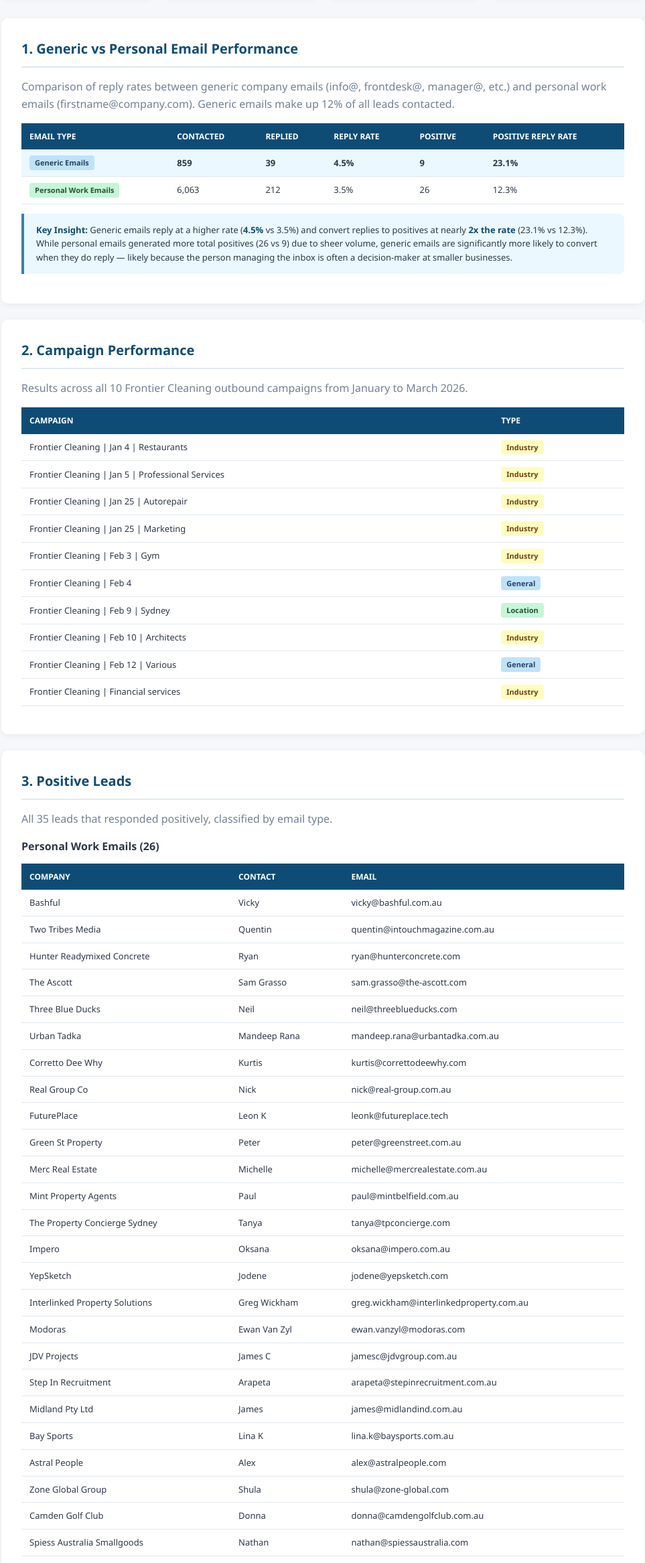
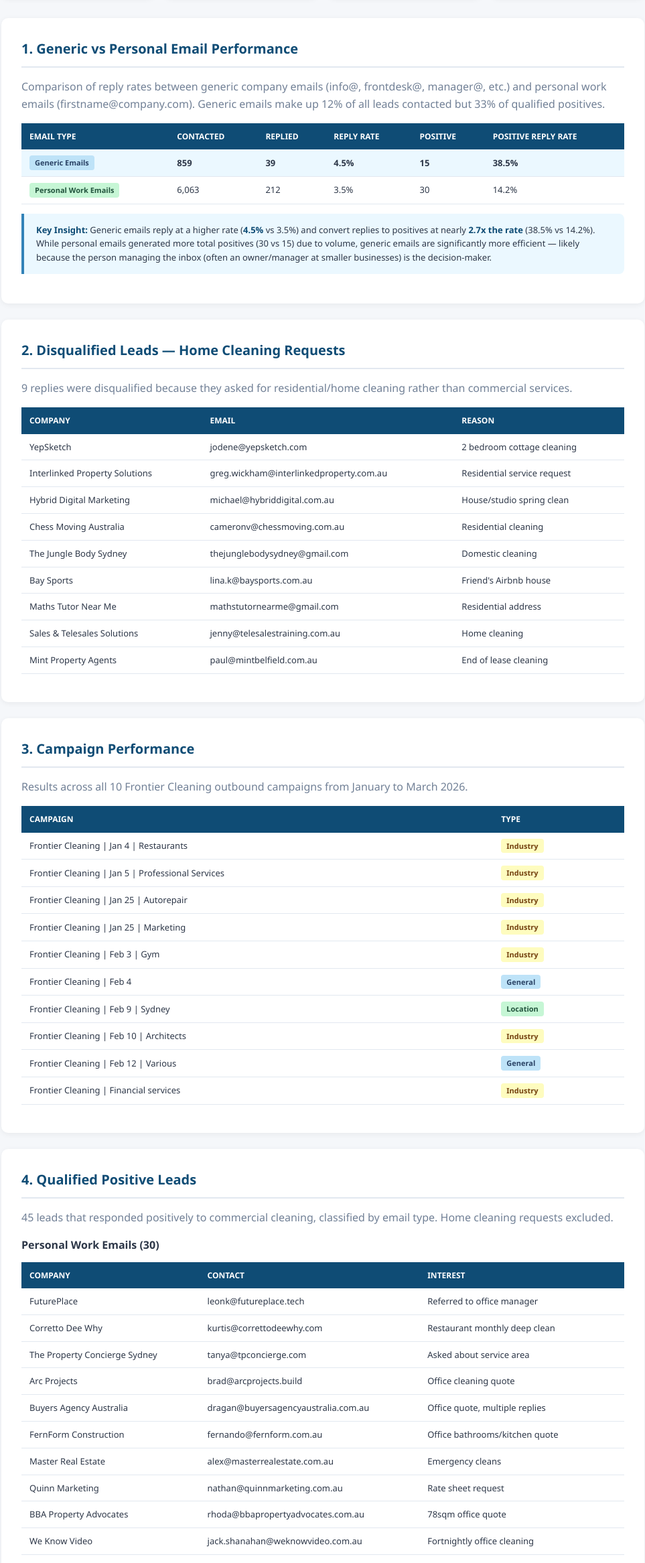
Before and after one commit to malak-afk/frontier-report, a plain HTML site: page index.html in a window 1280 px wide. Shown: the part 467-2800 px from the top of the page at 67% size, without its empty margins (158-1121 px from the left). Drawn offline with Linux system fonts and the light colour scheme.

Commit message:
Update with real positives: 45 qualified (30 personal, 15 generic), exclude 9 home cleaning

```diff
--- a/index.html
+++ b/index.html
@@ -31,6 +31,7 @@
   .tag-blue { background: #bee3f8; color: #2a4365; }
   .tag-yellow { background: #fefcbf; color: #744210; }
   .tag-gray { background: #e2e8f0; color: #4a5568; }
+  .tag-orange { background: #feebc8; color: #7b341e; }
   .two-col { display: grid; grid-template-columns: 1fr 1fr; gap: 20px; }
   @media (max-width: 768px) { .kpi-row { grid-template-columns: repeat(2, 1fr); } .two-col { grid-template-columns: 1fr; } }
 </style>
@@ -49,7 +50,7 @@
     <div class="label">Leads Contacted</div>
   </div>
   <div class="kpi">
-    <div class="number">35</div>
+    <div class="number">45</div>
     <div class="label">Positive Replies</div>
   </div>
   <div class="kpi">
@@ -68,15 +69,15 @@
     <div class="label">Reply Rate</div>
   </div>
   <div class="kpi">
-    <div class="number">13.9%</div>
+    <div class="number">17.9%</div>
     <div class="label">Positive Reply Rate</div>
   </div>
   <div class="kpi">
-    <div class="number">197</div>
+    <div class="number">153</div>
     <div class="label">Leads per Positive Reply</div>
   </div>
   <div class="kpi">
-    <div class="number">5.7%</div>
+    <div class="number">4.4%</div>
     <div class="label">Meeting Booking Rate</div>
   </div>
 </div>
@@ -84,22 +85,41 @@
 <!-- SECTION 1: EMAIL TYPE ANALYSIS -->
 <div class="section">
   <h2>1. Generic vs Personal Email Performance</h2>
-  <p style="margin-bottom: 16px; color: #718096;">Comparison of reply rates between generic company emails (info@, frontdesk@, manager@, etc.) and personal work emails (firstname@company.com). Generic emails make up 12% of all leads contacted.</p>
+  <p style="margin-bottom: 16px; color: #718096;">Comparison of reply rates between generic company emails (info@, frontdesk@, manager@, etc.) and personal work emails (firstname@company.com). Generic emails make up 12% of all leads contacted but 33% of qualified positives.</p>
 
   <table>
     <tr><th>Email Type</th><th>Contacted</th><th>Replied</th><th>Reply Rate</th><th>Positive</th><th>Positive Reply Rate</th></tr>
-    <tr class="highlight"><td><span class="tag tag-blue">Generic Emails</span></td><td>859</td><td>39</td><td><strong>4.5%</strong></td><td>9</td><td><strong>23.1%</strong></td></tr>
-    <tr><td><span class="tag tag-green">Personal Work Emails</span></td><td>6,063</td><td>212</td><td>3.5%</td><td>26</td><td>12.3%</td></tr>
+    <tr class="highlight"><td><span class="tag tag-blue">Generic Emails</span></td><td>859</td><td>39</td><td><strong>4.5%</strong></td><td>15</td><td><strong>38.5%</strong></td></tr>
+    <tr><td><span class="tag tag-green">Personal Work Emails</span></td><td>6,063</td><td>212</td><td>3.5%</td><td>30</td><td>14.2%</td></tr>
   </table>
 
   <div class="insight">
-    <strong>Key Insight:</strong> Generic emails reply at a higher rate (<strong>4.5%</strong> vs 3.5%) and convert replies to positives at nearly <strong>2x the rate</strong> (23.1% vs 12.3%). While personal emails generated more total positives (26 vs 9) due to sheer volume, generic emails are significantly more likely to convert when they do reply — likely because the person managing the inbox is often a decision-maker at smaller businesses.
+    <strong>Key Insight:</strong> Generic emails reply at a higher rate (<strong>4.5%</strong> vs 3.5%) and convert replies to positives at nearly <strong>2.7x the rate</strong> (38.5% vs 14.2%). While personal emails generated more total positives (30 vs 15) due to volume, generic emails are significantly more efficient — likely because the person managing the inbox (often an owner/manager at smaller businesses) is the decision-maker.
   </div>
 </div>
 
-<!-- SECTION 2: CAMPAIGN PERFORMANCE -->
+<!-- SECTION 2: NOT QUALIFIED -->
 <div class="section">
-  <h2>2. Campaign Performance</h2>
+  <h2>2. Disqualified Leads — Home Cleaning Requests</h2>
+  <p style="margin-bottom: 16px; color: #718096;">9 replies were disqualified because they asked for residential/home cleaning rather than commercial services.</p>
+
+  <table>
+    <tr><th>Company</th><th>Email</th><th>Reason</th></tr>
+    <tr><td>YepSketch</td><td>jodene@yepsketch.com</td><td>2 bedroom cottage cleaning</td></tr>
+    <tr><td>Interlinked Property Solutions</td><td>greg.wickham@interlinkedproperty.com.au</td><td>Residential service request</td></tr>
+    <tr><td>Hybrid Digital Marketing</td><td>michael@hybriddigital.com.au</td><td>House/studio spring clean</td></tr>
+    <tr><td>Chess Moving Australia</td><td>cameronv@chessmoving.com.au</td><td>Residential cleaning</td></tr>
+    <tr><td>The Jungle Body Sydney</td><td>thejunglebodysydney@gmail.com</td><td>Domestic cleaning</td></tr>
+    <tr><td>Bay Sports</td><td>lina.k@baysports.com.au</td><td>Friend's Airbnb house</td></tr>
+    <tr><td>Maths Tutor Near Me</td><td>mathstutornearme@gmail.com</td><td>Residential address</td></tr>
+    <tr><td>Sales & Telesales Solutions</td><td>jenny@telesalestraining.com.au</td><td>Home cleaning</td></tr>
+    <tr><td>Mint Property Agents</td><td>paul@mintbelfield.com.au</td><td>End of lease cleaning</td></tr>
+  </table>
+</div>
+
+<!-- SECTION 3: CAMPAIGN PERFORMANCE -->
+<div class="section">
+  <h2>3. Campaign Performance</h2>
   <p style="margin-bottom: 16px; color: #718096;">Results across all 10 Frontier Cleaning outbound campaigns from January to March 2026.</p>
 
   <table>
@@ -117,54 +137,64 @@
   </table>
 </div>
 
-<!-- SECTION 3: POSITIVE LEADS -->
+<!-- SECTION 4: POSITIVE LEADS -->
 <div class="section">
-  <h2>3. Positive Leads</h2>
-  <p style="margin-bottom: 16px; color: #718096;">All 35 leads that responded positively, classified by email type.</p>
+  <h2>4. Qualified Positive Leads</h2>
+  <p style="margin-bottom: 16px; color: #718096;">45 leads that responded positively to commercial cleaning, classified by email type. Home cleaning requests excluded.</p>
 
-  <h3>Personal Work Emails (26)</h3>
+  <h3>Personal Work Emails (30)</h3>
   <table>
-    <tr><th>Company</th><th>Contact</th><th>Email</th></tr>
-    <tr><td>Bashful</td><td>Vicky</td><td>vicky@bashful.com.au</td></tr>
-    <tr><td>Two Tribes Media</td><td>Quentin</td><td>quentin@intouchmagazine.com.au</td></tr>
-    <tr><td>Hunter Readymixed Concrete</td><td>Ryan</td><td>ryan@hunterconcrete.com</td></tr>
-    <tr><td>The Ascott</td><td>Sam Grasso</td><td>sam.grasso@the-ascott.com</td></tr>
-    <tr><td>Three Blue Ducks</td><td>Neil</td><td>neil@threeblueducks.com</td></tr>
-    <tr><td>Urban Tadka</td><td>Mandeep Rana</td><td>mandeep.rana@urbantadka.com.au</td></tr>
-    <tr><td>Corretto Dee Why</td><td>Kurtis</td><td>kurtis@correttodeewhy.com</td></tr>
-    <tr><td>Real Group Co</td><td>Nick</td><td>nick@real-group.com.au</td></tr>
-    <tr><td>FuturePlace</td><td>Leon K</td><td>leonk@futureplace.tech</td></tr>
-    <tr><td>Green St Property</td><td>Peter</td><td>peter@greenstreet.com.au</td></tr>
-    <tr><td>Merc Real Estate</td><td>Michelle</td><td>michelle@mercrealestate.com.au</td></tr>
-    <tr><td>Mint Property Agents</td><td>Paul</td><td>paul@mintbelfield.com.au</td></tr>
-    <tr><td>The Property Concierge Sydney</td><td>Tanya</td><td>tanya@tpconcierge.com</td></tr>
-    <tr><td>Impero</td><td>Oksana</td><td>oksana@impero.com.au</td></tr>
-    <tr><td>YepSketch</td><td>Jodene</td><td>jodene@yepsketch.com</td></tr>
-    <tr><td>Interlinked Property Solutions</td><td>Greg Wickham</td><td>greg.wickham@interlinkedproperty.com.au</td></tr>
-    <tr><td>Modoras</td><td>Ewan Van Zyl</td><td>ewan.vanzyl@modoras.com</td></tr>
-    <tr><td>JDV Projects</td><td>James C</td><td>jamesc@jdvgroup.com.au</td></tr>
-    <tr><td>Step In Recruitment</td><td>Arapeta</td><td>arapeta@stepinrecruitment.com.au</td></tr>
-    <tr><td>Midland Pty Ltd</td><td>James</td><td>james@midlandind.com.au</td></tr>
-    <tr><td>Bay Sports</td><td>Lina K</td><td>lina.k@baysports.com.au</td></tr>
-    <tr><td>Astral People</td><td>Alex</td><td>alex@astralpeople.com</td></tr>
-    <tr><td>Zone Global Group</td><td>Shula</td><td>shula@zone-global.com</td></tr>
-    <tr><td>Camden Golf Club</td><td>Donna</td><td>donna@camdengolfclub.com.au</td></tr>
-    <tr><td>Spiess Australia Smallgoods</td><td>Nathan</td><td>nathan@spiessaustralia.com</td></tr>
-    <tr><td>Fleck Earthmoving (NSW)</td><td>Michael</td><td>michael@fleckearthmoving.com.au</td></tr>
+    <tr><th>Company</th><th>Contact</th><th>Interest</th></tr>
+    <tr><td>FuturePlace</td><td>leonk@futureplace.tech</td><td>Referred to office manager</td></tr>
+    <tr><td>Corretto Dee Why</td><td>kurtis@correttodeewhy.com</td><td>Restaurant monthly deep clean</td></tr>
+    <tr><td>The Property Concierge Sydney</td><td>tanya@tpconcierge.com</td><td>Asked about service area</td></tr>
+    <tr><td>Arc Projects</td><td>brad@arcprojects.build</td><td>Office cleaning quote</td></tr>
+    <tr><td>Buyers Agency Australia</td><td>dragan@buyersagencyaustralia.com.au</td><td>Office quote, multiple replies</td></tr>
+    <tr><td>FernForm Construction</td><td>fernando@fernform.com.au</td><td>Office bathrooms/kitchen quote</td></tr>
+    <tr><td>Master Real Estate</td><td>alex@masterrealestate.com.au</td><td>Emergency cleans</td></tr>
+    <tr><td>Quinn Marketing</td><td>nathan@quinnmarketing.com.au</td><td>Rate sheet request</td></tr>
+    <tr><td>BBA Property Advocates</td><td>rhoda@bbapropertyadvocates.com.au</td><td>78sqm office quote</td></tr>
+    <tr><td>We Know Video</td><td>jack.shanahan@weknowvideo.com.au</td><td>Fortnightly office cleaning</td></tr>
+    <tr><td>Katalyst Construction</td><td>nerva.k@katalystconstruction.com.au</td><td>Rate sheet request</td></tr>
+    <tr><td>ABC Tyrepower</td><td>chris@abctyrepower.com.au</td><td>Auto repair shop</td></tr>
+    <tr><td>Bashful</td><td>vicky@bashful.com.au</td><td>Potts Point office, switching cleaners</td></tr>
+    <tr><td>Two Tribes Media</td><td>quentin@intouchmagazine.com.au</td><td>Future interest + strata</td></tr>
+    <tr><td>Hunter Readymixed Concrete</td><td>ryan@hunterconcrete.com</td><td>Invited to visit office</td></tr>
+    <tr><td>One Fifty Marketing</td><td>naomi@onefiftymarketing.com.au</td><td>Rate sheet, scheduled visit</td></tr>
+    <tr><td>Back Up Chiropractic</td><td>raf@backupclinic.com.au</td><td>52sqm clinic quote</td></tr>
+    <tr><td>Astral People</td><td>alex@astralpeople.com</td><td>Looped in colleagues</td></tr>
+    <tr><td>Zone Global Group</td><td>shula@zone-global.com</td><td>Full office cleaning quote</td></tr>
+    <tr><td>JDV Projects</td><td>jamesc@jdvgroup.com.au</td><td>Rate sheet request</td></tr>
+    <tr><td>Camden Golf Club</td><td>donna@camdengolfclub.com.au</td><td>Asked about service area</td></tr>
+    <tr><td>MCLP Lawyers</td><td>speh@mclp.com.au</td><td>Interested, asking about bins</td></tr>
+    <tr><td>Step In Recruitment</td><td>arapeta@stepinrecruitment.com.au</td><td>Wants to see rates</td></tr>
+    <tr><td>Fleck Earthmoving</td><td>michael@fleckearthmoving.com.au</td><td>Rate list request</td></tr>
+    <tr><td>Spiess Australia</td><td>nathan@spiessaustralia.com</td><td>Requested phone call</td></tr>
+    <tr><td>Piccolo Me / FABE</td><td>nick@reatalegroup.au</td><td>Meeting mid-month</td></tr>
+    <tr><td>Imagine Childcare</td><td>monisha@imaginechildcare.com.au</td><td>Childcare centre, asking area</td></tr>
+    <tr><td>ELMO Health</td><td>oliver@elmohealth.com.au</td><td>Health clinic, scheduled visit</td></tr>
+    <tr><td>Green St Property</td><td>peter@greenstreet.com.au</td><td>CC'd premises manager</td></tr>
+    <tr><td>Real Group Co</td><td>nick@real-group.com.au</td><td>Acknowledged</td></tr>
   </table>
 
-  <h3>Generic Emails (9)</h3>
+  <h3>Generic Emails (15)</h3>
   <table>
-    <tr><th>Company</th><th>Email</th><th>Type</th></tr>
-    <tr><td>Performance Playground</td><td>info@performanceplayground.com.au</td><td><span class="tag tag-gray">info@</span></td></tr>
-    <tr><td>Singhaganta Muaythai Gym</td><td>info@singhagantamuaythai.com</td><td><span class="tag tag-gray">info@</span></td></tr>
-    <tr><td>6X Training</td><td>frontdesk@6x.com.au</td><td><span class="tag tag-gray">frontdesk@</span></td></tr>
-    <tr><td>The Gym on King</td><td>manager@gymonking.com.au</td><td><span class="tag tag-gray">manager@</span></td></tr>
-    <tr><td>Culture Training and Performance</td><td>info@culturetraining.com.au</td><td><span class="tag tag-gray">info@</span></td></tr>
-    <tr><td>Achieve Strength & Conditioning</td><td>achievestrcond@gmail.com</td><td><span class="tag tag-gray">gmail</span></td></tr>
-    <tr><td>Quantum Athletic</td><td>coach@quantumathletic.com.au</td><td><span class="tag tag-gray">coach@</span></td></tr>
-    <tr><td>Bennett Murada Architects</td><td>info@bennettmurada.com.au</td><td><span class="tag tag-gray">info@</span></td></tr>
-    <tr><td>Peter Stutchbury Architecture</td><td>info@peterstutchbury.com.au</td><td><span class="tag tag-gray">info@</span></td></tr>
+    <tr><th>Company</th><th>Email</th><th>Interest</th></tr>
+    <tr><td>Brumby Motors</td><td>brumbymotors@gmail.com</td><td>Auto repair estimate</td></tr>
+    <tr><td>Carrera Car Care</td><td>info@carreracarcare.com.au</td><td>Auto repair, engaged</td></tr>
+    <tr><td>Clear Vision Plumbing</td><td>info@clearvisionplumbing.com.au</td><td>Warehouse cleaning quote</td></tr>
+    <tr><td>Performance Playground</td><td>info@performanceplayground.com.au</td><td>Gym 100sqm quote</td></tr>
+    <tr><td>6X Training</td><td>frontdesk@6x.com.au</td><td>Gym weekly cleaning</td></tr>
+    <tr><td>Culture Training</td><td>info@culturetraining.com.au</td><td>Gym weekly, scheduled visit</td></tr>
+    <tr><td>Quantum Athletic</td><td>coach@quantumathletic.com.au</td><td>Gym, scheduled visit</td></tr>
+    <tr><td>Achieve Strength & Conditioning</td><td>achievestrcond@gmail.com</td><td>Gym daily, scheduled visit</td></tr>
+    <tr><td>Surfside Wellness</td><td>manager@surfsidewellness.com</td><td>Gym, agreed to quote</td></tr>
+    <tr><td>Peter Stutchbury Architecture</td><td>info@peterstutchbury.com.au</td><td>Architecture office quote</td></tr>
+    <tr><td>The Good Movement</td><td>info@thegoodmovement.com.au</td><td>Rate sheet for future</td></tr>
+    <tr><td>Bennett Murada Architects</td><td>info@bennettmurada.com.au</td><td>Carpet + deep clean</td></tr>
+    <tr><td>Brett Slater Solicitors</td><td>admin@brettslater.com</td><td>Office quote</td></tr>
+    <tr><td>Mirror Mirror Aesthetics</td><td>info@mirrormirroraesthetics.com</td><td>Interested, wants visit</td></tr>
+    <tr><td>C10 Pilates</td><td>connect@c10pilates.com.au</td><td>Reformer machine cleaning</td></tr>
   </table>
 </div>
 
```
